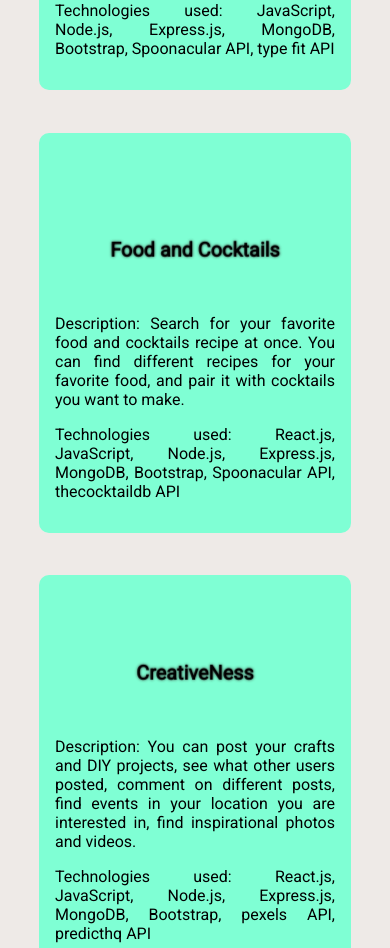
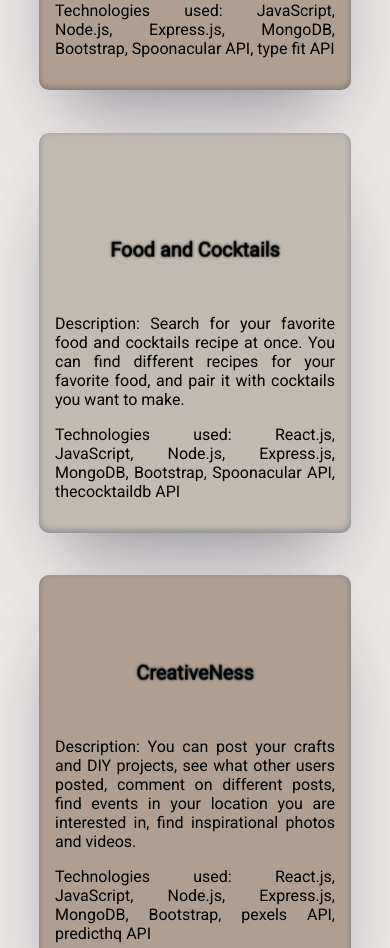
Before and after one commit to idakroniczaja/myPortfolio, a React (Create React App) app: page / in a window 390 px wide. Shown: the part 2060-3008 px from the top of the page. Built offline with nearby package versions, Linux system fonts and the light colour scheme; a web font is replaced by a local one.

Commit message:
project animations'

```diff
--- a/src/components/Projects.css
+++ b/src/components/Projects.css
@@ -1,5 +1,5 @@
 #projects{
-    /* background-color: sandybrown; */
+
 }
 
 #projects article{
@@ -10,27 +10,49 @@
 
 }
 
+
 #projects .singe-project{
     width: 400px;
     height: 400px;
-    background-color: aquamarine;
     border-radius: 10px;
     margin: 0 3vh 5vh;
     display: flex;
     flex-direction: column;
     align-items: center;
     justify-content: flex-end;
-}
-
-
-#projects .singe-project:hover{
+    box-shadow: rgba(50, 50, 93, 0.25) 0px 50px 100px -20px, rgba(0, 0, 0, 0.3) 0px 30px 60px -30px, rgba(10, 37, 64, 0.35) 0px -2px 6px 0px inset;
+    transition: all 0.5s ease-in-out;
     background-position: center;
     background-size: cover;
     background-repeat: no-repeat;
 }
 
+#projects .singe-project:nth-of-type(2),
+#projects .singe-project:nth-of-type(4)
+{
+    background-color:  #B09F91;
+
+    }
+    #projects .singe-project:nth-of-type(1),
+    #projects .singe-project:nth-of-type(3),
+    #projects .singe-project:nth-of-type(5)
+    {
+        background-color: #C0BAB3;
+
+        }
+
+
+
+
+#projects .singe-project:hover{
+
+    transform: scale(1.1);
+    animation: backgroundIMG 1s linear
+}
+
  #projects #bird:hover{
  background-image: url(./bird.png);
+
 }
 
 #projects #fit-life:hover{
@@ -51,7 +73,11 @@
   background-image: url(./beauty-salon-main.png);
 }
 
-
+@keyframes backgroundIMG {
+    0% { opacity: 10%;}
+    50% { opacity:50%;}
+    100% { opacity:100%;}
+  }
 
 
 #projects .singe-project h3{
@@ -74,14 +100,28 @@ display: none;
     display: none;
 }
 
+
+
+@media (max-width:1400px) {
+    #projects .singe-project:nth-of-type(2),
+    #projects .singe-project:nth-of-type(3),
+    #projects .singe-project:nth-of-type(5)
+    {
+        background-color: #B09F91;;
+        }
+    #projects .singe-project:nth-of-type(4){
+            background-color: #C0BAB3;
+        }
+}
+
+
+
 @media (max-width:915px) {
     #projects .singe-project{
         width: 80%;
     }
 
-    /* #projects #bird:hover{
-        background-image: url(./bird.png);
-       } */
+
 
        #projects #fit-life:hover{
            background-image: url(./fitLife.png);
@@ -98,4 +138,32 @@ display: none;
        #projects #beauty-salon:hover{
          background-image: url(./beautyStudio.png);
        }
+
+       #projects .singe-project:nth-of-type(even){
+        background-color: #B09F91;
+        }
+        #projects .singe-project:nth-of-type(odd){
+            background-color: #C0BAB3;
+            }
 }
+
+@media (max-width:700px) {
+    #projects #fit-life:hover{
+        background-image: url(./fit-life-main.png);
+       }
+
+    #projects #food-and-cocktails:hover{
+        background-image: url(./foodAndCocktails.png);
+       }
+
+     #projects #creativeNess:hover{
+        background-image: url(./creativeNessMain.png);
+    }
+
+    #projects #beauty-salon:hover{
+      background-image: url(./beauty-salon-main.png);
+      background-position: top;
+    }
+
+
+}
```
